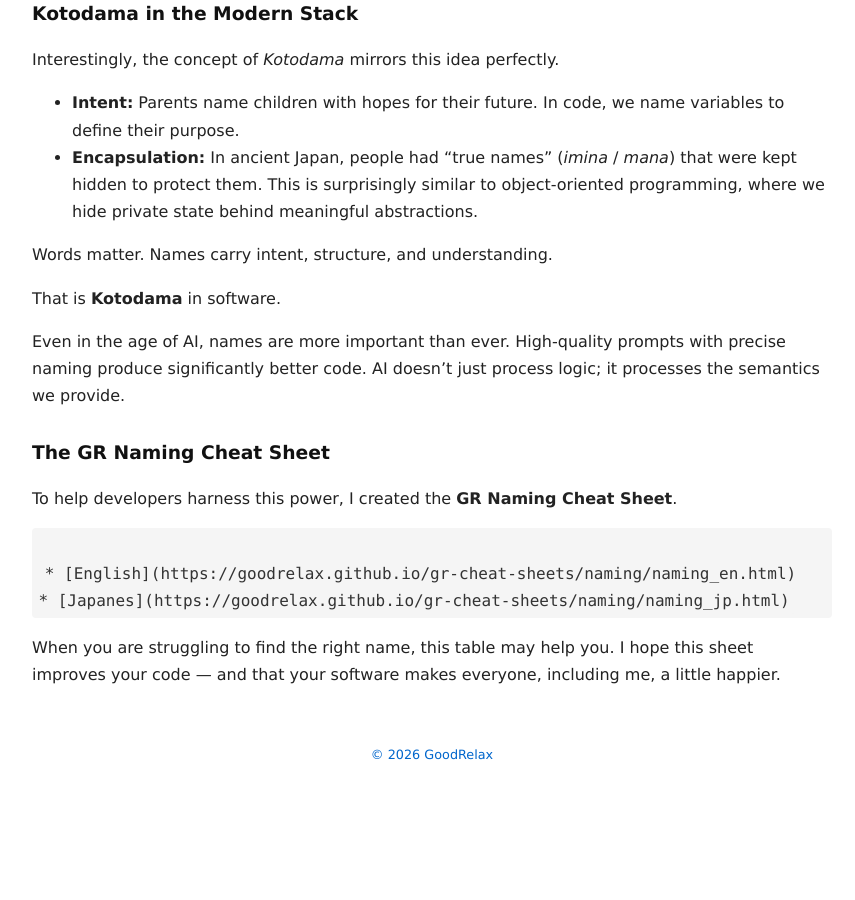
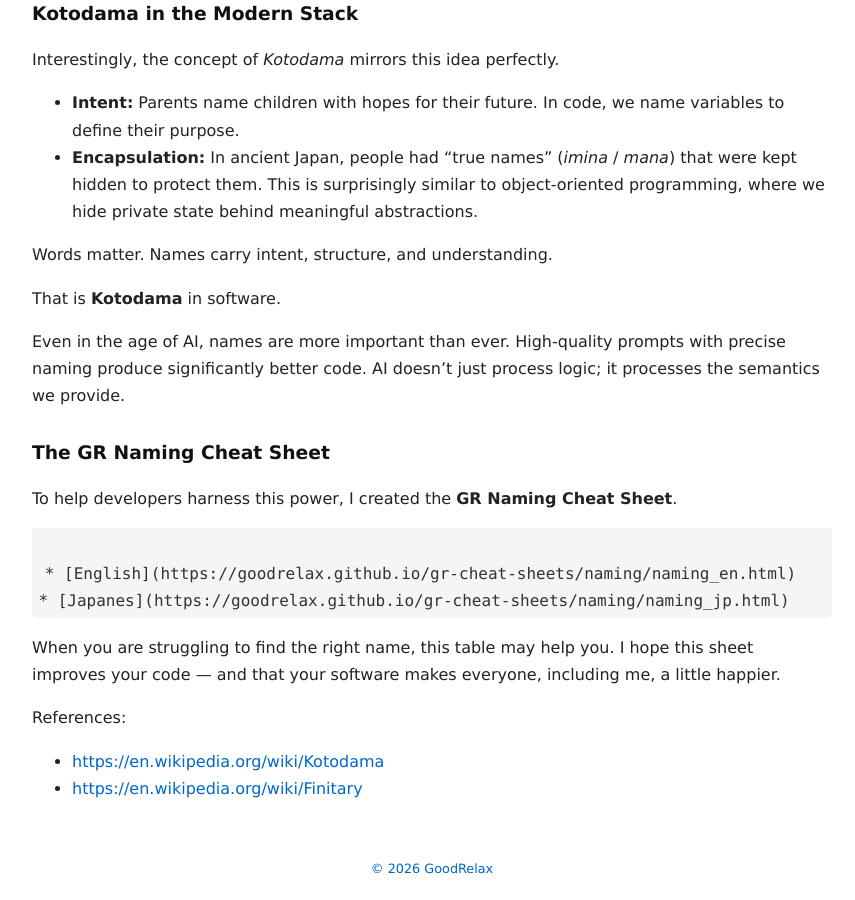
Before and after one commit to GoodRelax/articles, a Jekyll site: the page built from naming/kotodama_en.md, in a window 1280 px wide and 900 px high, scrolled down 1366 px. Shown: the whole window, without its empty margins (208-1063 px from the left). Built offline with Jekyll 4.4.1, drawn with Linux system fonts in a browser that asks for light colours; before the commit the page ends 2152 px from its top, so only the background shows below that; part of the change alters nothing that is shown.

Commit message:
Update kotodama_en.md

```diff
--- a/naming/kotodama_en.md
+++ b/naming/kotodama_en.md
@@ -69,3 +69,7 @@ To help developers harness this power, I created the **GR Naming Cheat Sheet**.
 
 When you are struggling to find the right name, this table may help you.
 I hope this sheet improves your code — and that your software makes everyone, including me, a little happier.
+
+References:
+- [https://en.wikipedia.org/wiki/Kotodama](https://en.wikipedia.org/wiki/Kotodama)
+- [https://en.wikipedia.org/wiki/Finitary](https://en.wikipedia.org/wiki/Finitary)
```
